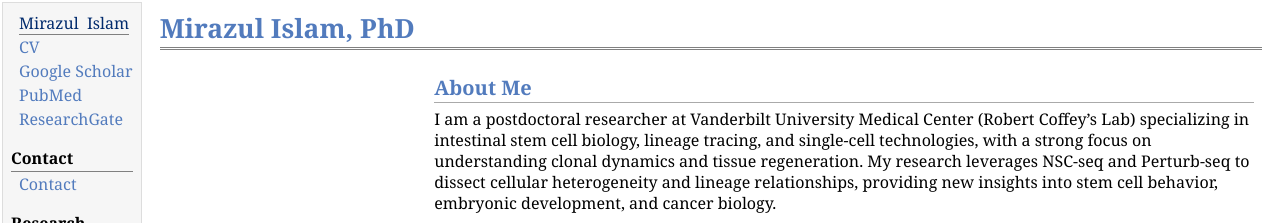
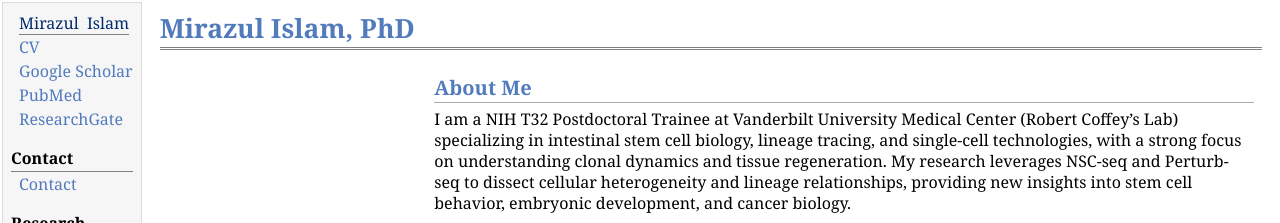
Before and after one commit to mirazul302/mirazul302.github.io, a plain HTML site: page index.html in a window 1280 px wide. Shown: the top 223 px of the page. Drawn offline with Linux system fonts and the light colour scheme.

Commit message:
Update index.html

```diff
--- a/index.html
+++ b/index.html
@@ -35,7 +35,7 @@
 <table class="imgtable"><tr><td>
 <img src="headshot_cropped2.png" alt="250px" width="250px" />&nbsp;</td>
 <td align="left"><h2>About Me</h2>
-<p>I am a postdoctoral researcher at Vanderbilt University Medical Center (Robert Coffey’s Lab) specializing in intestinal stem cell biology, lineage tracing, and single-cell technologies, with a strong focus on understanding clonal dynamics and tissue regeneration. My research leverages NSC-seq and Perturb-seq to dissect cellular heterogeneity and lineage relationships, providing new insights into stem cell behavior, embryonic development, and cancer biology.
+<p>I am a NIH T32 Postdoctoral Trainee at Vanderbilt University Medical Center (Robert Coffey’s Lab) specializing in intestinal stem cell biology, lineage tracing, and single-cell technologies, with a strong focus on understanding clonal dynamics and tissue regeneration. My research leverages NSC-seq and Perturb-seq to dissect cellular heterogeneity and lineage relationships, providing new insights into stem cell behavior, embryonic development, and cancer biology.
 </p>
 <p>Currently, I am in academic job market and looking for an independent faculty position with the goal of establishing a research program that integrates single-cell genomics, computational modeling, and experimental lineage tracing to uncover fundamental principles of tissue organization and regeneration. I am also passionate about mentoring, academic service, and fostering an inclusive research environment.
 </p>
```
